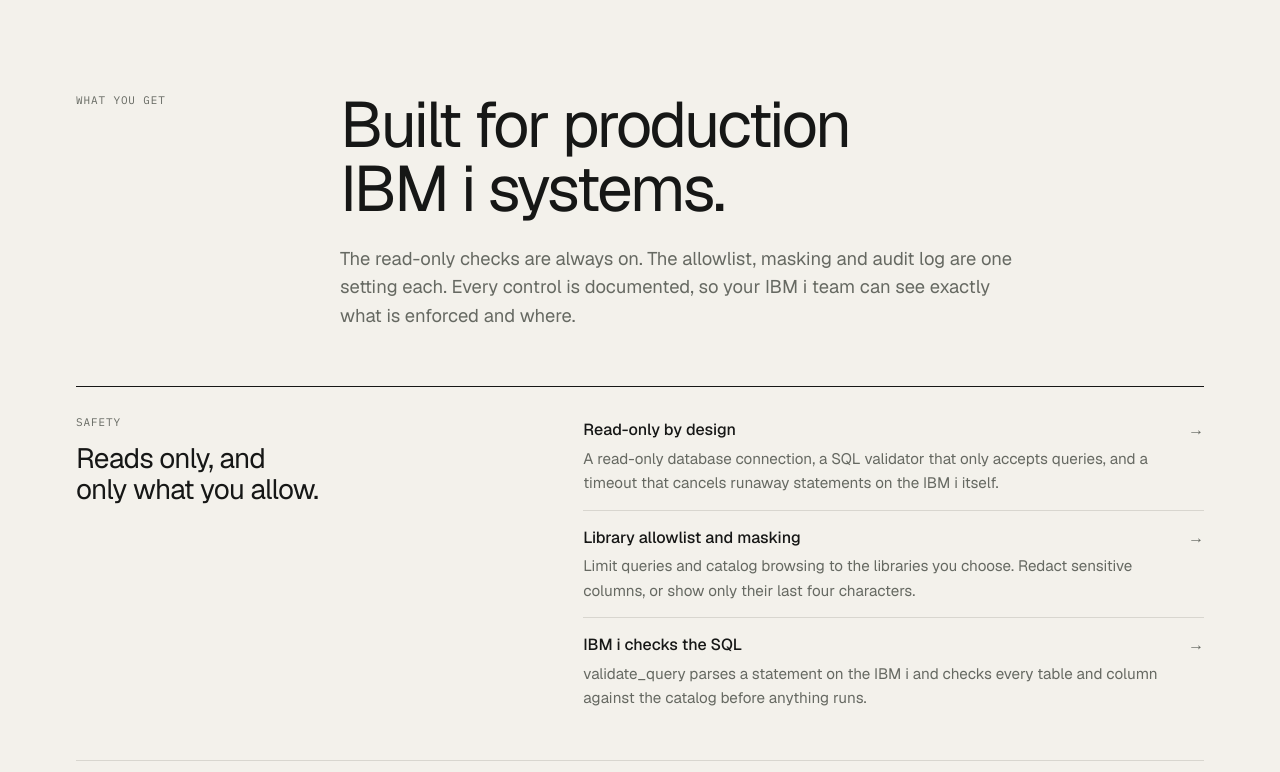
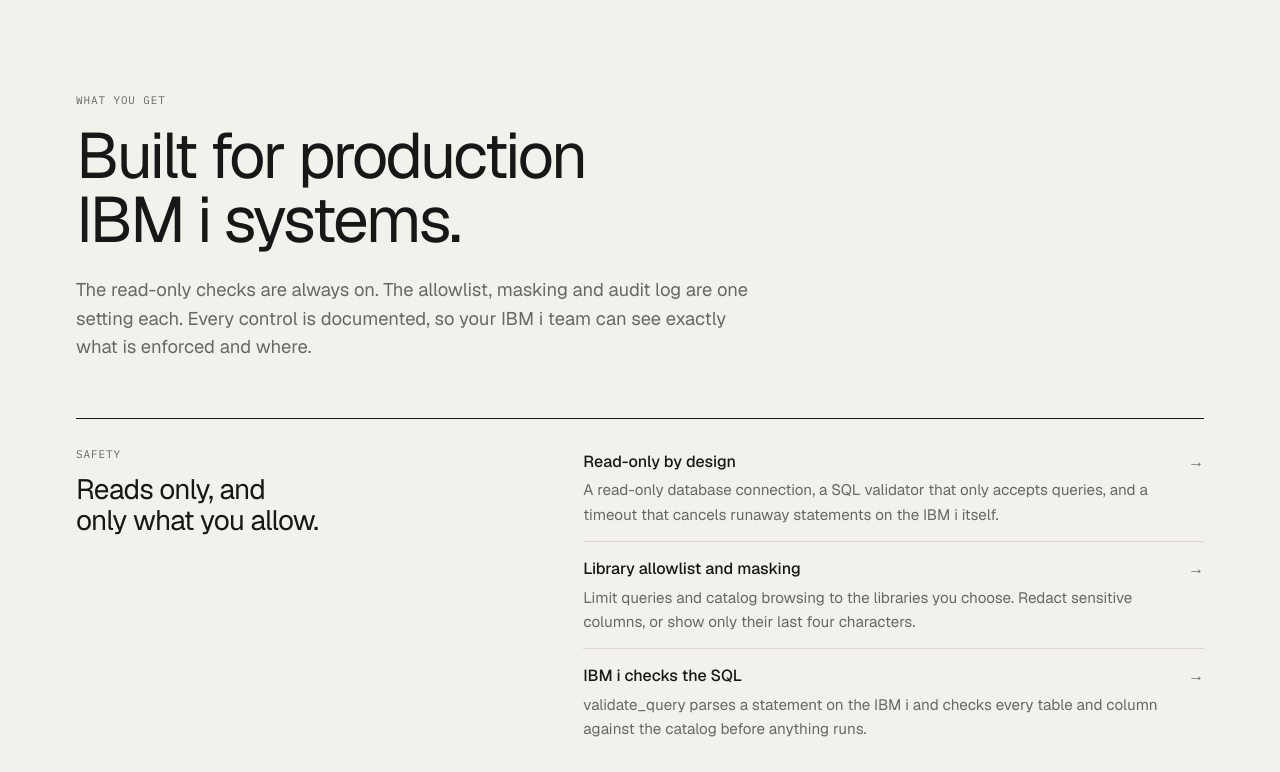
Before and after one commit to Strom-Capital/mcp-server-db2i, an Astro site in the folder site/: page / in a window 1280 px wide. Shown: the part 1348-2120 px from the top of the page. Built offline with nearby package versions, Linux system fonts and the light colour scheme; Astro itself is replaced by a stand-in of ours; no server answers; a script that the page names is missing.

Commit message:
docs(site): section labels sit directly above their headings
Drops the separate label column, so the label, heading, lead and content
share one left edge.

```diff
--- a/site/src/styles/global.css
+++ b/site/src/styles/global.css
@@ -44,9 +44,8 @@
 .section { padding-block: var(--space-8) 88px; }
 .section--tight { padding-top: 0; }
 
-/* Section heading: a mono label on the left, a large heading and lead on the right */
-.sec-head { display: grid; gap: var(--space-5); margin-bottom: var(--space-7); }
-@media (min-width: 1000px) { .sec-head { grid-template-columns: 200px minmax(0, 1fr); column-gap: 64px; } }
+/* Section heading: a mono label directly above a large heading and lead */
+.sec-head { display: grid; gap: var(--space-4); margin-bottom: var(--space-7); }
 .sec-head h2, .sec-head h1 { margin: 0; max-width: 16ch; }
 .sec-head .lead { margin: var(--space-5) 0 0; }
 
```
